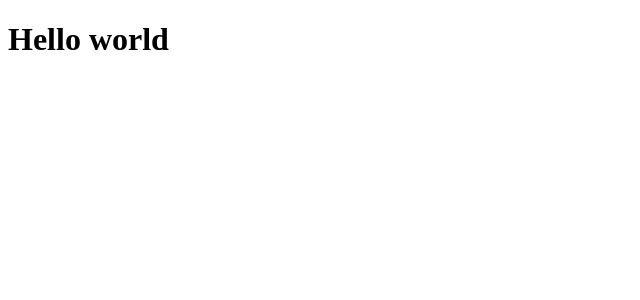
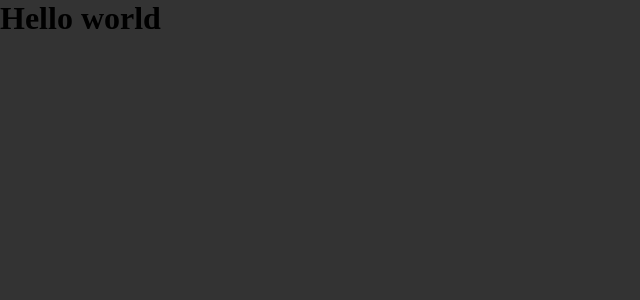
Before and after one commit to brunogcdeoliveira/RocketseatNLW5, a Next.js app: page / in a window 1280 px wide. Shown: the top 300 px of the page, without its empty margins (0-640 px from the left). Built offline with nearby package versions, Linux system fonts and the light colour scheme.

Commit message:
global styles and sass added

```diff
--- a/package.json
+++ b/package.json
@@ -10,7 +10,8 @@
   "dependencies": {
     "next": "10.1.3",
     "react": "17.0.2",
-    "react-dom": "17.0.2"
+    "react-dom": "17.0.2",
+    "sass": "^1.32.11"
   },
   "devDependencies": {
     "@types/node": "^14.14.41",
--- a/src/pages/_app.tsx
+++ b/src/pages/_app.tsx
@@ -1,3 +1,5 @@
+import '../styles/global.css'
+
 function MyApp({ Component, pageProps }) {
   return <Component {...pageProps} />
 }
--- /dev/null
+++ b/src/styles/global.css
@@ -0,0 +1,9 @@
+* {
+    margin: 0;
+    padding: 0;
+    box-sizing: border-box;
+}
+
+body {
+    background: #333;
+}
```
Also changed, not shown: 1 other file (tests, documents, lock files or other folders).
